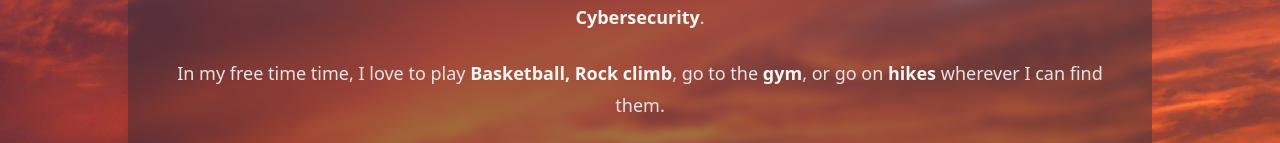
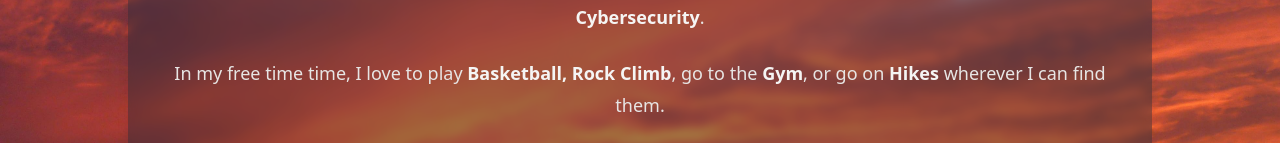
Before and after one commit to Shmurray12/shane-resume, a Next.js app: page /shane-resume/ in a window 1280 px wide. Shown: the part 361-504 px from the top of the page. Built offline with nearby package versions, Linux system fonts and the light colour scheme.

Commit message:
changing text

```diff
--- a/src/data/data.tsx
+++ b/src/data/data.tsx
@@ -81,8 +81,8 @@ export const heroData: Hero = {
         <strong className="text-stone-100">Cybersecurity</strong>.
       </p>
       <p className="prose-sm text-stone-200 sm:prose-base lg:prose-lg">
-        In my free time time, I love to play <strong className="text-stone-100">Basketball, Rock climb</strong>, go to
-        the <strong className="text-stone-100">gym</strong>, or go on <strong className="text-stone-100">hikes</strong>{' '}
+        In my free time time, I love to play <strong className="text-stone-100">Basketball, Rock Climb</strong>, go to
+        the <strong className="text-stone-100">Gym</strong>, or go on <strong className="text-stone-100">Hikes</strong>{' '}
         wherever I can find them.
       </p>
     </>
```
